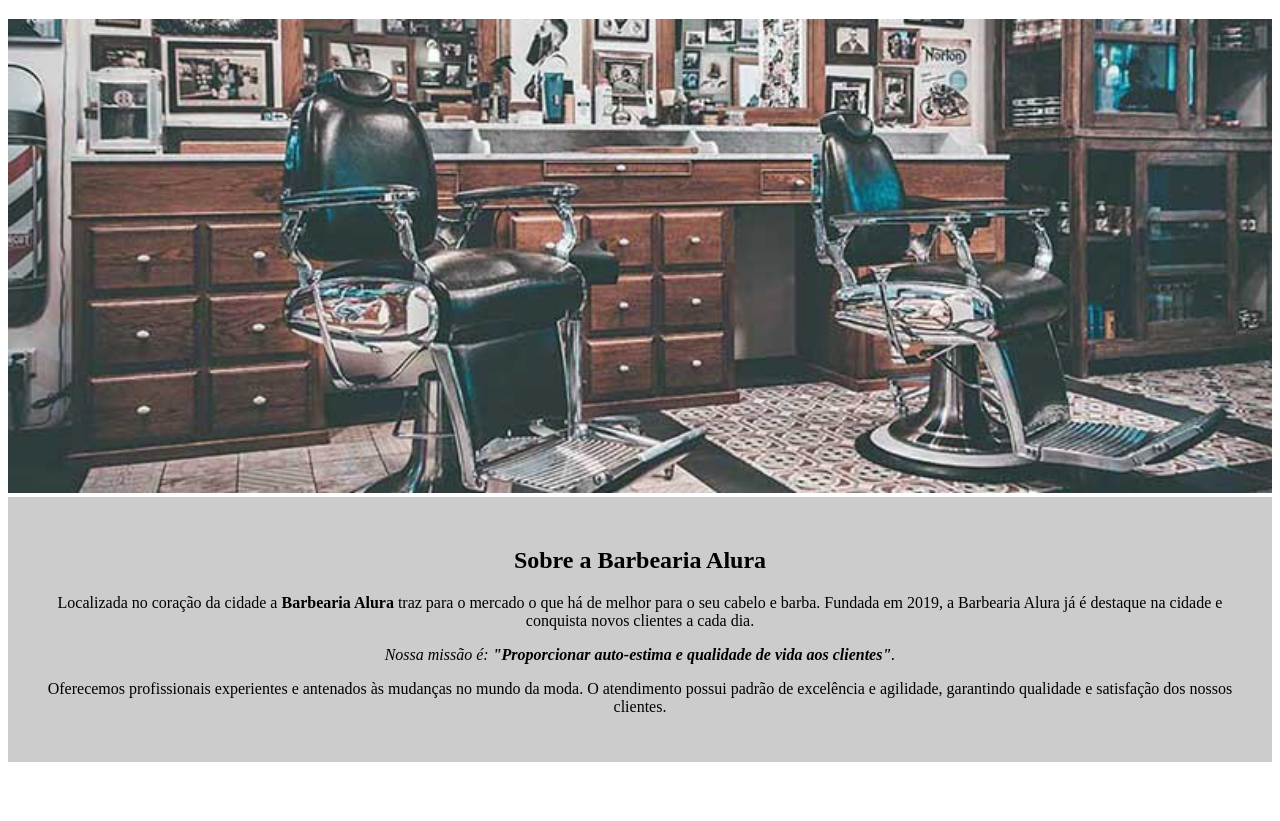
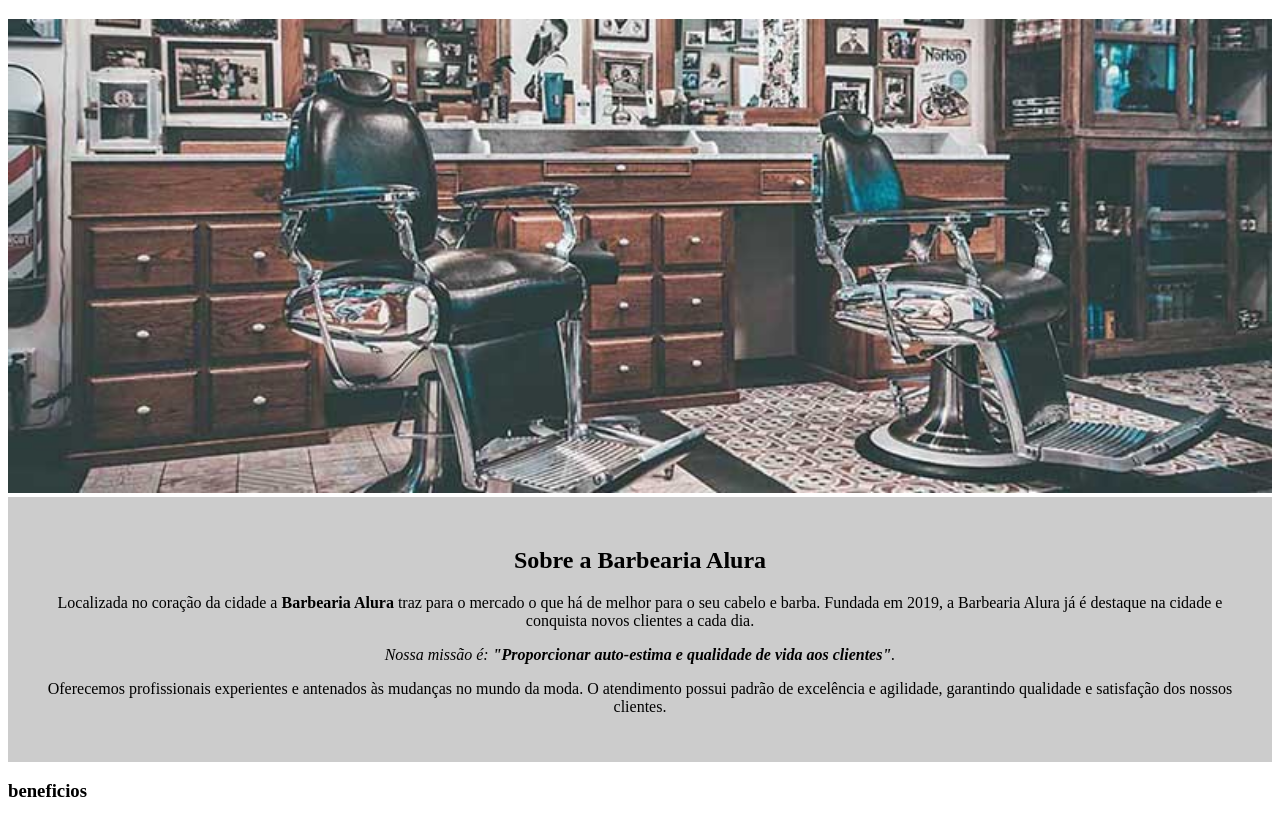
Before and after one commit to Dyesley/SiteAlura, a plain HTML site: page index.html in a window 1280 px wide. Shown: the part 61-882 px from the top of the page. Before the commit the page ends 831 px from the top, so only its background shows below. Drawn offline with Linux system fonts and the light colour scheme.

Commit message:
titulo h3

```diff
--- a/index.html
+++ b/index.html
@@ -28,5 +28,10 @@
             </p>
 
         </div>
+        <div class="beneficios">
+            <h3 class="titulo-centralizados">
+                beneficios
+            </h3>
+        </div>
     </body>
 </html>
```
